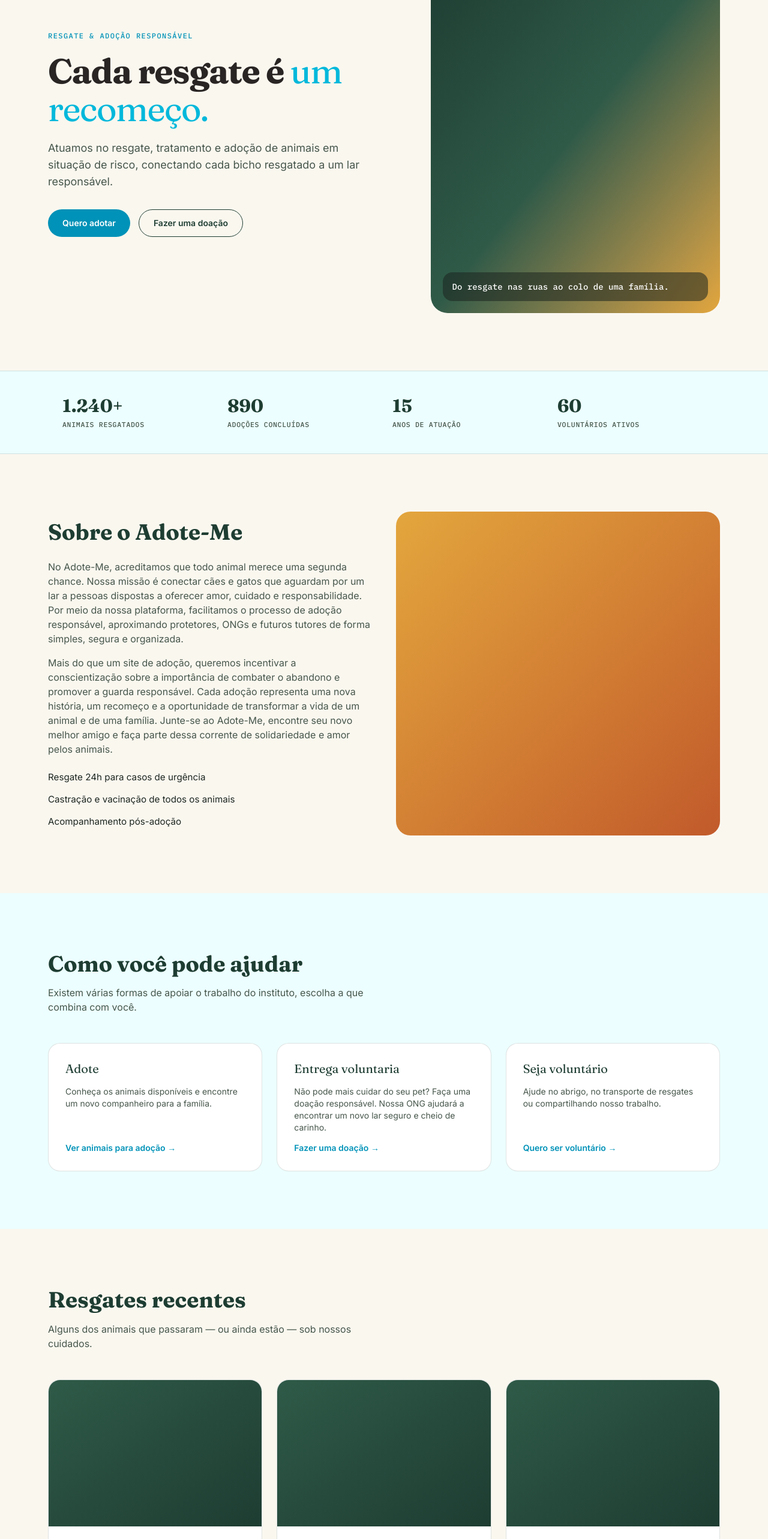
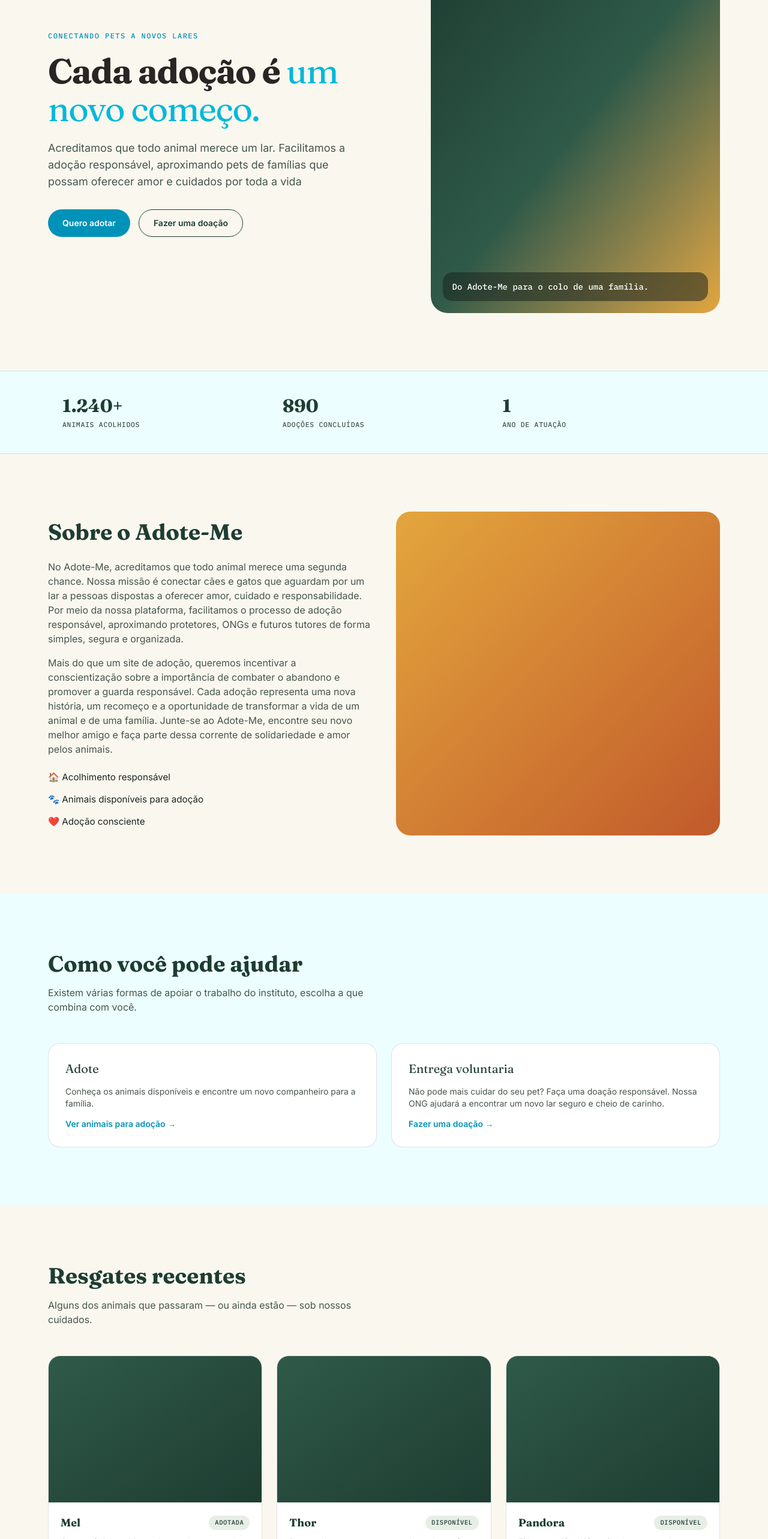
Before and after one commit to Pedro-BP/Projeto-Integrador-Adote-Me, a React (Vite) app in the folder Frontend/: page / in a window 1280 px wide. Shown: the part 234-2800 px from the top of the page at 60% size. Built offline with nearby package versions, Linux system fonts and the light colour scheme.

Commit message:
esqueci de dar push ontem

```diff
--- a/Frontend/src/pages/Index.jsx
+++ b/Frontend/src/pages/Index.jsx
@@ -8,15 +8,14 @@ import { useState } from "react";
 const NAV_LINKS = [
   { href: "#sobre", label: "Sobre" },
   { href: "#ajudar", label: "Como ajudar" },
-  { href: "#resgates", label: "Resgates recentes" },
+  { href: "#resgates", label: "Recém-acolhidos" },
   { href: "#contato", label: "Contato" },
 ];
 
 const STATS = [
-  { value: "1.240+", label: "animais resgatados" },
+  { value: "1.240+", label: "animais acolhidos" },
   { value: "890", label: "adoções concluídas" },
-  { value: "15", label: "anos de atuação" },
-  { value: "60", label: "voluntários ativos" },
+  { value: "1", label: "ano de atuação" },
 ];
 
 const HELP_CARDS = [
@@ -30,26 +29,21 @@ const HELP_CARDS = [
     text: "Não pode mais cuidar do seu pet? Faça uma doação responsável. Nossa ONG ajudará a encontrar um novo lar seguro e cheio de carinho.",
     cta: "Fazer uma doação",
   },
-  {
-    title: "Seja voluntário",
-    text: "Ajude no abrigo, no transporte de resgates ou compartilhando nosso trabalho.",
-    cta: "Quero ser voluntário",
-  },
 ];
 
 const RESCUES = [
   {
     name: "Mel",
     status: "Adotada",
-    text: "Encontrada abandonada em uma obra, hoje vive com a família Andrade.",
+    text: "Chegou à Adote-Me em busca de um novo lar. Hoje faz parte da família Medeiros.",
   },
   {
-    name: "Bento",
-    status: "Em tratamento",
+    name: "Thor",
+    status: "Disponível",
     text: "Resgatado com uma pata machucada, está em recuperação no abrigo.",
   },
   {
-    name: "Nina",
+    name: "Pandora",
     status: "Disponível",
     text: "Filhote sociável, já vacinada, esperando por um lar.",
   },
@@ -122,17 +116,17 @@ export default function Index() {
         <div className="mx-auto grid max-w-[1120px] items-center gap-12 md:grid-cols-[1.1fr_0.9fr]">
           <div>
             <span className="mb-5 inline-flex items-center gap-2 font-[IBM_Plex_Mono,monospace] text-xs uppercase tracking-[0.12em] text-cyan-600">
-              Resgate &amp; adoção responsável
+              Conectando pets a novos lares
             </span>
 
             <h1 className="mb-5 max-w-xl font-[Fraunces,serif] text-[2.3rem] font-bold leading-[1.08] tracking-tight text-stone-800 sm:text-5xl lg:text-[3.6rem]">
-              Cada resgate é{" "}
-              <em className="font-medium not-italic italic text-cyan-500">um recomeço.</em>
+              Cada adoção é{" "}
+              <em className="font-medium not-italic italic text-cyan-500">um novo começo.</em>
             </h1>
 
             <p className="mb-8 max-w-[46ch] text-lg text-[#46564B]">
-              Atuamos no resgate, tratamento e adoção de animais em situação de risco,
-              conectando cada bicho resgatado a um lar responsável.
+              Acreditamos que todo animal merece um lar. Facilitamos a adoção responsável,
+              aproximando pets de famílias que possam oferecer amor e cuidados por toda a vida
             </p>
 
             <div className="flex flex-wrap gap-3.5">
@@ -153,7 +147,7 @@ export default function Index() {
 
           <div className="relative flex aspect-[4/5] items-center justify-center rounded-[28px] bg-gradient-to-br from-[#1E3D32] via-[#2F5A48] to-[#E3A63D]">
             <div className="absolute inset-x-5 bottom-5 rounded-2xl bg-[#1C2620]/55 px-4 py-3.5 font-[IBM_Plex_Mono,monospace] text-sm text-white backdrop-blur-sm">
-              Do resgate nas ruas ao colo de uma família.
+              Do Adote-Me para o colo de uma família.
             </div>
           </div>
         </div>
@@ -161,7 +155,7 @@ export default function Index() {
 
       {/* ---------- Stats ---------- */}
       <section className="border-y border-[#1E3D32]/[0.14] bg-cyan-50">
-        <div className="mx-auto grid max-w-[1120px] grid-cols-2 gap-7 px-6 py-10 sm:grid-cols-4">
+        <div className="mx-auto grid max-w-[1120px] grid-cols-2 gap-7 px-6 py-10 sm:grid-cols-3">
           {STATS.map((s) => (
             <div key={s.label}>
               <div className="font-[Fraunces,serif] text-3xl font-bold text-[#1E3D32]">{s.value}</div>
@@ -185,15 +179,15 @@ export default function Index() {
               segura e organizada.
             </p>
             <p className="mb-4 text-[#46564B]">
-             Mais do que um site de adoção, queremos incentivar a conscientização sobre a importância de combater o abandono e promover a guarda responsável.
-             Cada adoção representa uma nova história, um recomeço e a oportunidade de transformar a vida de um animal e de uma família.
-             Junte-se ao Adote-Me, encontre seu novo melhor amigo e faça parte dessa corrente de solidariedade e amor pelos animais.
+              Mais do que um site de adoção, queremos incentivar a conscientização sobre a importância de combater o abandono e promover a guarda responsável.
+              Cada adoção representa uma nova história, um recomeço e a oportunidade de transformar a vida de um animal e de uma família.
+              Junte-se ao Adote-Me, encontre seu novo melhor amigo e faça parte dessa corrente de solidariedade e amor pelos animais.
             </p>
             <ul className="mt-6 grid gap-3.5">
               {[
-                "Resgate 24h para casos de urgência",
-                "Castração e vacinação de todos os animais",
-                "Acompanhamento pós-adoção",
+                "🏠 Acolhimento responsável",
+                "🐾 Animais disponíveis para adoção",
+                "❤️ Adoção consciente",
               ].map((item) => (
                 <li key={item} className="flex items-start gap-3 text-[0.95rem] text-[#1C2620]">
                   {item}
@@ -218,7 +212,7 @@ export default function Index() {
             </p>
           </div>
 
-          <div className="grid gap-6 sm:grid-cols-3">
+          <div className="grid gap-6 sm:grid-cols-2">
             {HELP_CARDS.map((c) => (
               <div
                 key={c.title}
@@ -280,15 +274,15 @@ export default function Index() {
         <div className="relative flex flex-wrap justify-center gap-3.5">
           <a
             href="#contato"
-            className="inline-flex items-center justify-center rounded-full bg-white px-6 py-3 text-sm font-semibold text-[#1E3D32] transition-transform hover:-translate-y-0.5"
+            className="inline-flex items-center justify-center rounded-full bg-white px-6 py-3 text-sm font-semibold text-[#1E3D32] transition-colors hover:bg-cyan-600 hover:text-white"
           >
             Adotar agora
           </a>
           <a
             href="#ajudar"
-            className="inline-flex items-center justify-center rounded-full border border-white/50 px-6 py-3 text-sm font-semibold text-white transition-colors hover:bg-cyan-500"
+            className="inline-flex items-center justify-center rounded-full border border-white/50 px-6 py-3 text-sm font-semibold text-white transition-colors hover:bg-cyan-600"
           >
-           Ver pets disponíveis
+            Ver pets disponíveis
           </a>
         </div>
       </div>
@@ -298,20 +292,20 @@ export default function Index() {
         <div className="mx-auto grid max-w-[1120px] gap-8 sm:grid-cols-[1.4fr_1fr_1fr]">
           <div>
             <div className="mb-2.5 flex items-center gap-2.5 font-[Fraunces,serif] font-bold text-[#1E3D32]">
-              Instituto Focinho Feliz
+              Adote-Me
             </div>
             <p className="max-w-[34ch] text-sm text-[#46564B]">
-              Resgate, tratamento e adoção responsável de animais em situação de vulnerabilidade.
+              Acolhimento e adoção responsável de animais em busca de um novo lar.
             </p>
           </div>
 
           <div>
             <h4 className="mb-3.5 font-[IBM_Plex_Mono,monospace] text-xs uppercase tracking-[0.06em] text-[#1C2620]">
-              Instituto
+              ONG
             </h4>
             <ul className="grid gap-2.5">
               <li><a href="#sobre" className="text-sm text-[#46564B] hover:text-[#1E3D32]">Sobre</a></li>
-              <li><a href="#resgates" className="text-sm text-[#46564B] hover:text-[#1E3D32]">Resgates recentes</a></li>
+              <li><a href="#resgates" className="text-sm text-[#46564B] hover:text-[#1E3D32]">Recém-acolhidos</a></li>
               <li><a href="#ajudar" className="text-sm text-[#46564B] hover:text-[#1E3D32]">Como ajudar</a></li>
             </ul>
           </div>
@@ -321,15 +315,15 @@ export default function Index() {
               Contato
             </h4>
             <ul className="grid gap-2.5">
-              <li><a href="mailto:contato@focinhofeliz.org" className="text-sm text-[#46564B] hover:text-[#1E3D32]">contato@focinhofeliz.org</a></li>
-              <li><a href="tel:+550000000" className="text-sm text-[#46564B] hover:text-[#1E3D32]">(00) 0000-0000</a></li>
+              <li><a href="mailto:contato@focinhofeliz.org" className="text-sm text-[#46564B] hover:text-[#1E3D32]">adotemetramandai@gmail.com</a></li>
+              <li><a href="tel:+550000000" className="text-sm text-[#46564B] hover:text-[#1E3D32]">(51) 9101-3434</a></li>
               <li><a href="#" className="text-sm text-[#46564B] hover:text-[#1E3D32]">Instagram</a></li>
             </ul>
           </div>
         </div>
 
         <div className="mx-auto mt-10 max-w-[1120px] border-t border-[#1E3D32]/[0.14] pt-5 text-sm text-[#46564B]">
-          © {new Date().getFullYear()} Instituto Focinho Feliz. Todos os direitos reservados.
+          © {new Date().getFullYear()} Adote-Me. Todos os direitos reservados.
         </div>
       </footer>
     </div>
```
